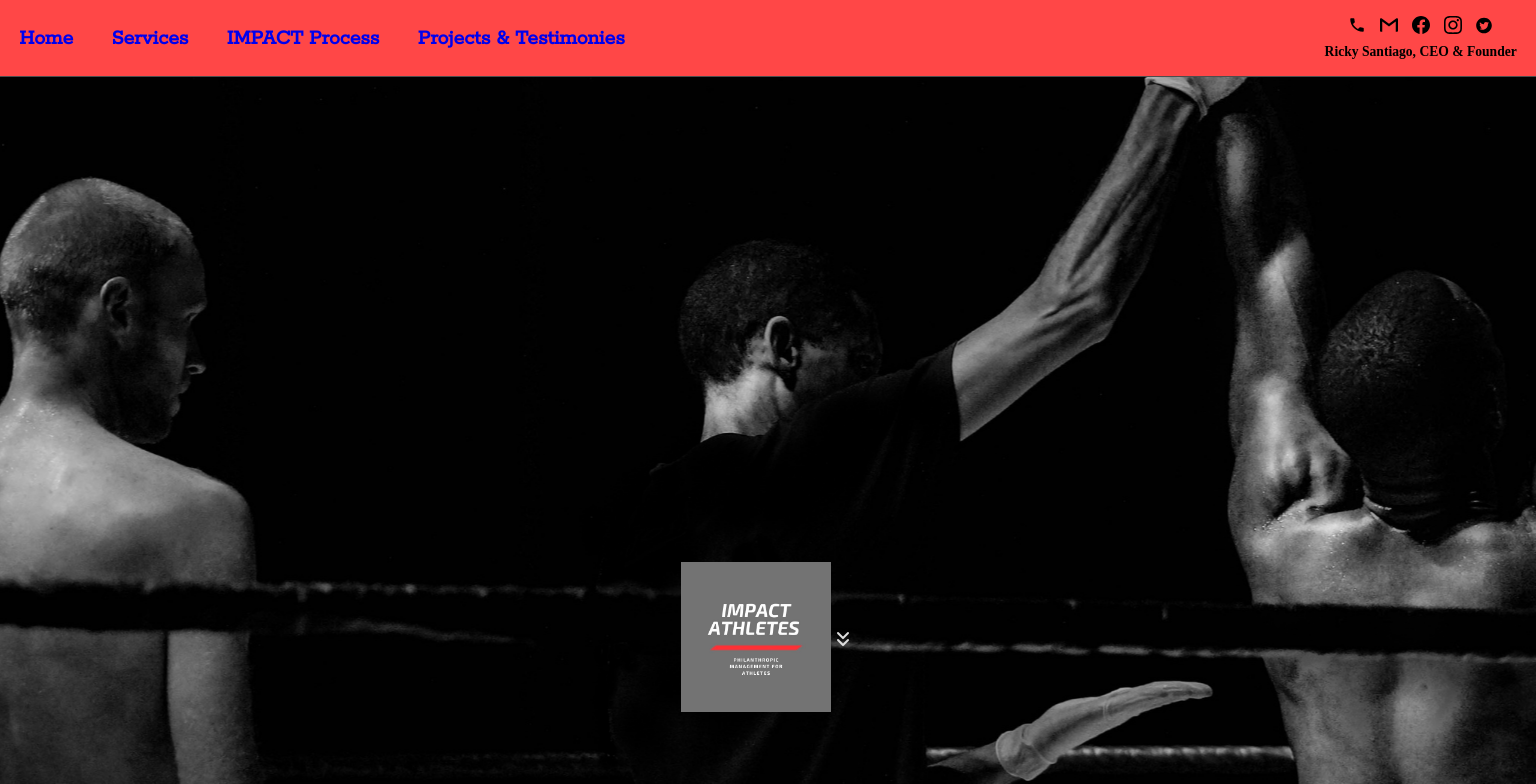
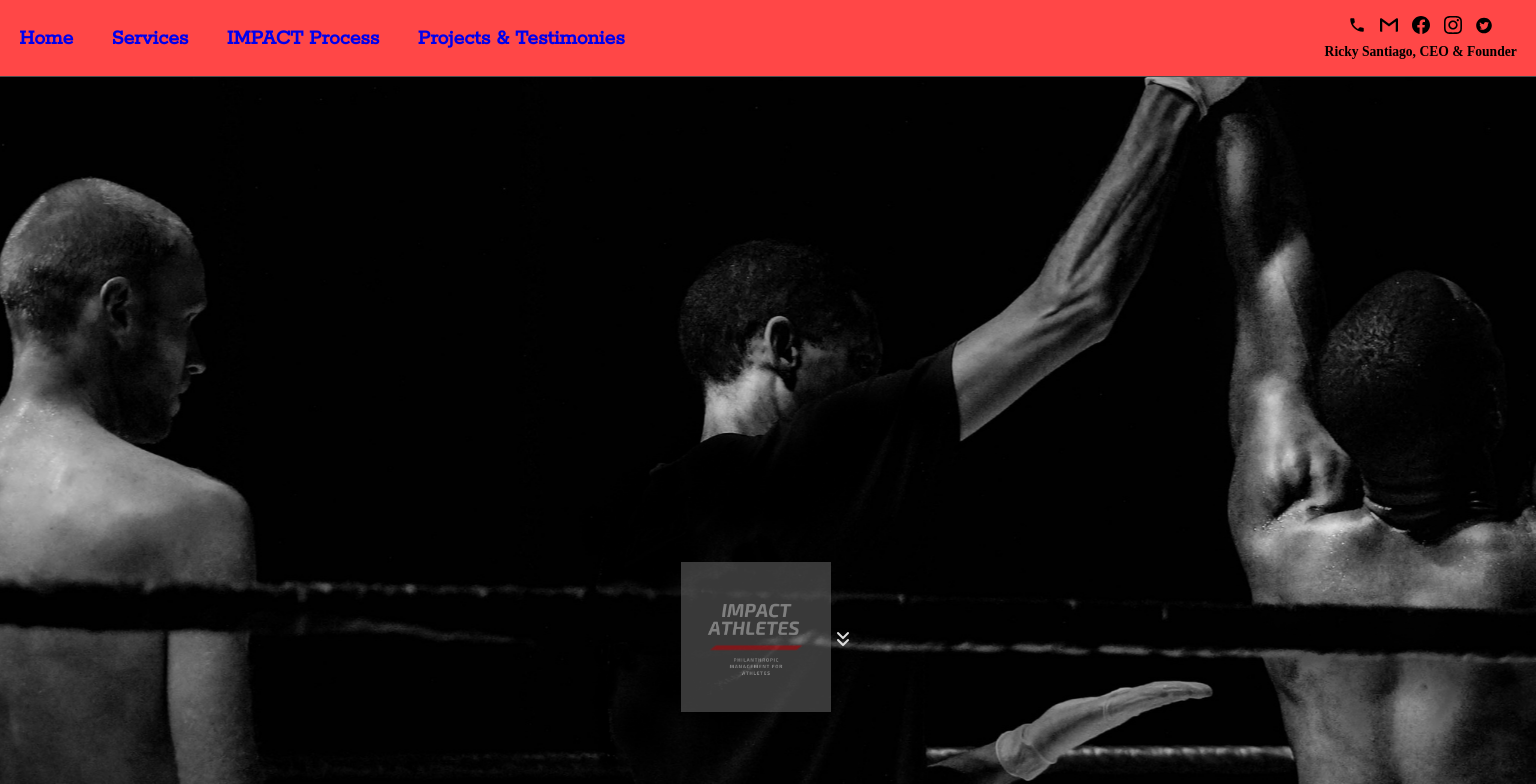
Before and after one commit to hamzafoy/impact-athletes-lou, a React (Create React App) app: page / in a window 1536 px wide. Shown: the top 784 px of the page. Built offline with nearby package versions, Linux system fonts and the light colour scheme; a web font is replaced by a local one.

Commit message:
update opacity of logo.

```diff
--- a/src/LandingPage/LandingPage.css
+++ b/src/LandingPage/LandingPage.css
@@ -39,6 +39,7 @@
 .title-logo {
   height: 150px;
   width: 150px;
+  opacity: 0.5;
 }
 
 .trading-card-container {
@@ -151,6 +152,7 @@
   .title-logo {
     height: 150px;
     width: 150px;
+    opacity: 0.5;
   }
 
   .trading-card-container {
@@ -251,6 +253,7 @@
   .title-logo {
     height: 150px;
     width: 150px;
+    opacity: 0.5;
   }
 
   .trading-card-container {
@@ -342,6 +345,7 @@
   .title-logo {
     height: 150px;
     width: 150px;
+    opacity: 0.5;
   }
 
   .trading-card-container {
```
